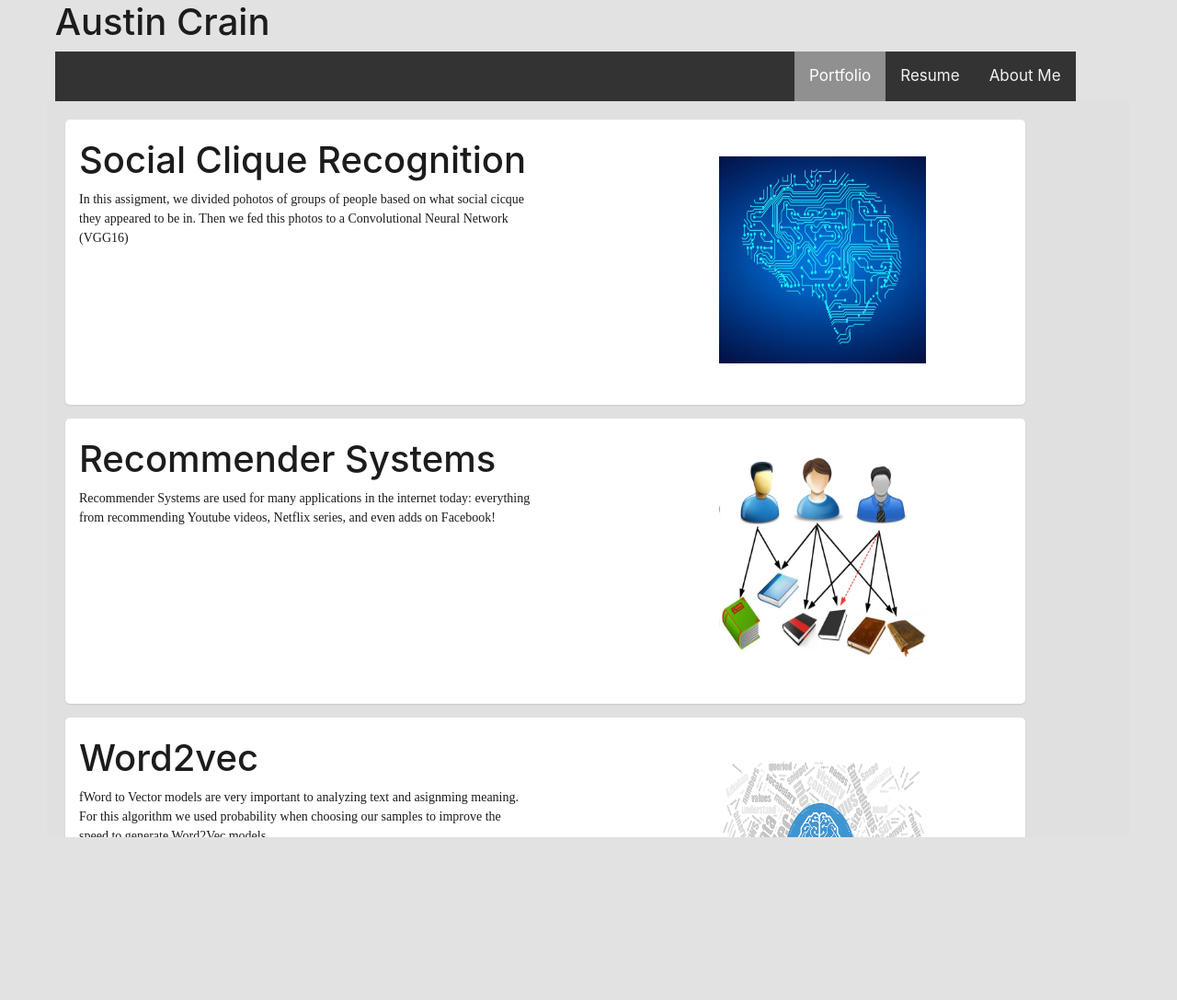
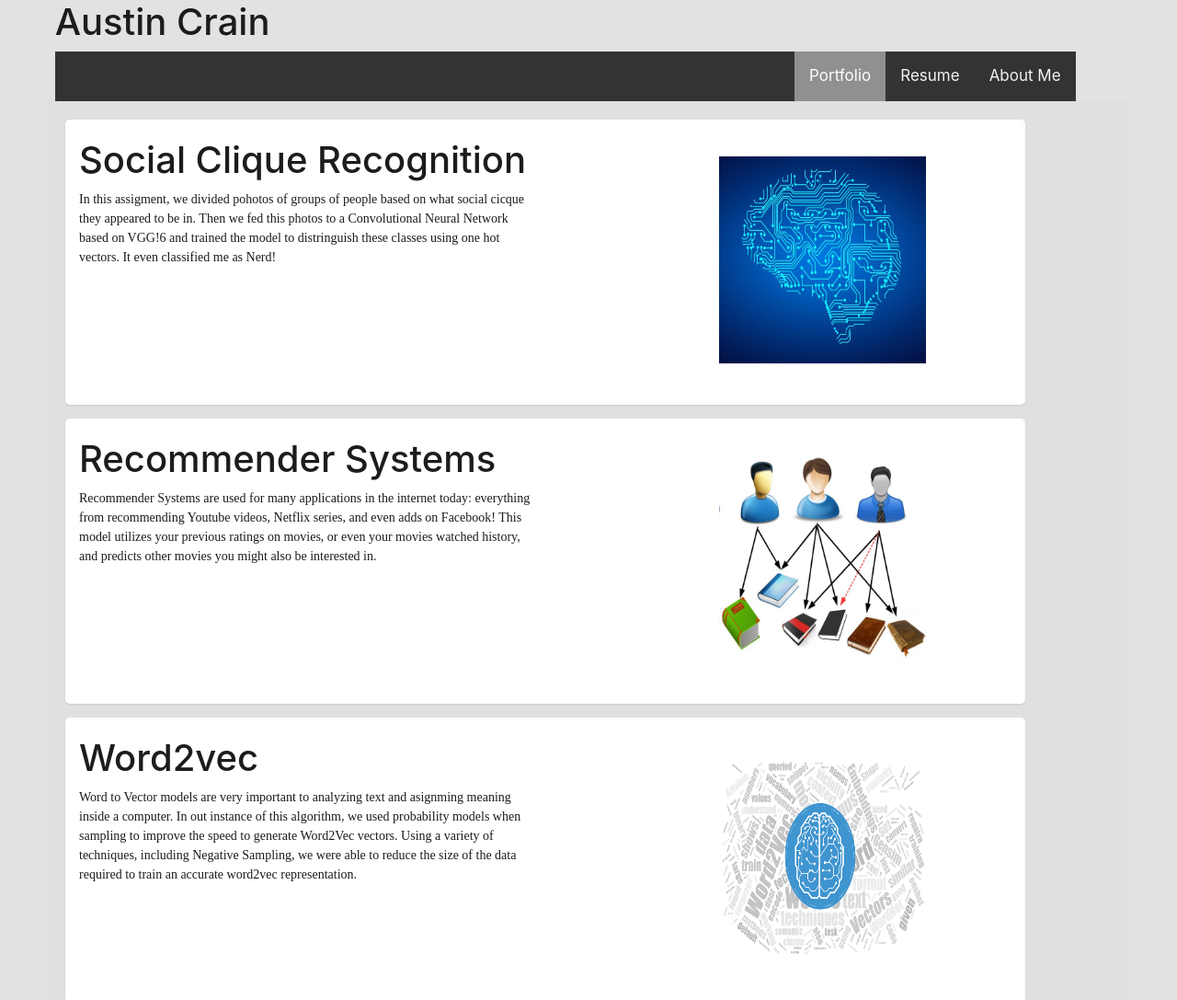
Before and after one commit to acrain459/portfolio, a plain HTML site: page index.html in a window 1280 px wide. Shown: the top 1087 px of the page at 92% size. Before the commit the page ends 910 px from the top, so only its background shows below. Drawn offline with nearby package versions, Linux system fonts and the light colour scheme.

Commit message:
Updated Project Summaries

```diff
--- a/index.html
+++ b/index.html
@@ -35,32 +35,11 @@
 <!-- data-spy="scroll" data-target=".navbar" data-offset="0">-->
 	<div id="demo" class="carousel <!--slide-->" <!--data-ride="carousel"-->
 
-		<!-- Indicators -->
-			<!--<ul class="carousel-indicators">
-				<li data-target="#demo" data-slide-to="0" class="active"></li>
-				<li data-target="#demo" data-slide-to="1"></li>
-				<li data-target="#demo" data-slide-to="2"></li>
-			</ul>
 
 		<!-- The slideshow -->
 		<div class="carousel-inner">
 			<div class="carousel-item active">
-				<!--<a href="project5.html" style="">
-					<div class="zoom" onmouseover="imageShadow()" onmouseout="imageNone()" style="border-radius: 25px;">
-						<!-- vertically alligns words and pictures -->
-						<!--<div id="section1">
-						  <h2>Section 1</h2>
-						  <p>Try to scroll this page and look at the navigation bar while scrolling!</p>
-						</div>
-				   </div>
-				</a>-->
 				<article>
-					<!--<img src="header-image2.png" id="picture2" onmouseover="imageShadow()" onmouseout="imageNone()" style="border-radius: 25px;">
-					<div class="row">
-						<div class="vertical-align">
-							<p> hello</p>
-						</div>
-					</div>-->
 					<!-- https://getbootstrap.com/docs/4.0/layout/grid/
 					     https://www.w3schools.com/css/css_boxmodel.asp
 						 -->
@@ -70,7 +49,7 @@
 							<div class="row justify-content-md-center">
 								<div class="col-md-6">
 									<h1>Social Clique Recognition</h1>
-									<p> In this assigment, we divided pohotos of groups of people based on what social cicque they appeared to be in.  Then we fed this photos to a Convolutional Neural Network (VGG16)</p>
+									<p> In this assigment, we divided pohotos of groups of people based on what social cicque they appeared to be in.  Then we fed this photos to a Convolutional Neural Network based on VGG!6 and trained the model to distringuish these classes using one hot vectors.  It even classified me as Nerd!</p>
 								</div>
 								<div class="col-lg-2">
 
@@ -96,7 +75,7 @@
 							<div class="row justify-content-md-center">
 								<div class="col-md-6">
 									<h1>Recommender Systems</h1>
-									<p> Recommender Systems are used for many applications in the internet today: everything from recommending Youtube videos, Netflix series, and even adds on Facebook! </p>
+									<p> Recommender Systems are used for many applications in the internet today: everything from recommending Youtube videos, Netflix series, and even adds on Facebook! This model utilizes your previous ratings on movies, or even your movies watched history, and predicts other movies you might also be interested in.  </p>
 								</div>
 								<div class="col-lg-2">
 
@@ -122,7 +101,7 @@
 							<div class="row justify-content-md-center">
 								<div class="col-md-6">
 									<h1>Word2vec</h1>
-									<p> fWord to Vector models are very important to analyzing text and asignming meaning.  For this algorithm we used probability when choosing our samples to improve the speed to generate Word2Vec models.   </p>
+									<p> Word to Vector models are very important to analyzing text and asignming meaning inside a computer.  In out instance of this algorithm, we used probability models when sampling to improve the speed to generate Word2Vec vectors.  Using a variety of techniques, including Negative Sampling, we were able to reduce the size of the data required to train an accurate word2vec representation.   </p>
 								</div>
 								<div class="col-lg-2">
 
@@ -136,14 +115,8 @@
 								</div>
 							</div>
 						</div>
-						<div class="container">
-
-						</div>
 					</div>
 				</article>
-				<!--<article>
-					<img src="header-image3.png" id="picture3" onmouseover="imageShadow()" onmouseout="imageNone()" style="border-radius: 25px;">
-				</article> <!-- need to use two separate sets of functions, can yuo be more elegant?  -->
 			</div>
 			<div class="carousel-item" id="resume">
 
@@ -181,79 +154,21 @@
 							<img src="portfolio/img/pennstate.jpg" alt="Nature" style="width:90%">
 							<h3>Adventure</h3>
 							<p>WE ARE... PENN STATE!</br>
-							   I went to Penn State University for Electrical Engineering.  </p>
+							   I went to Penn State University for Electrical Engineering.  The football games were great, but the school also shaped me as an engineer early on.  Many of my professors worked at Bell Laboratories when Unix and C were first invented.  They offered me a unique perspective at systems programming.  </p>
 						</div>
 						<div class="content">
 							<img src="portfolio/img/floating.jpg" alt="Mountains" style="width:90%">
 							<h3>Creative</h3>
-							<!--<p>"Why should you continue going after your dreams?  To see the look on the faces of the people who said you couldn't" ~ Karis Crain</p>
-						--></div>
+							<p>"Why should you continue going after your dreams?  To see the look on the faces of the people who said you couldn't" ~ Karis Crain<br/> <br/>
+							    </p>
+						</div>
 					</div>
 				</div>
 
-				<!--<div class="content">
-				  <img src="bear.jpg" alt="Bear" style="width:100%">
-				  <h3>Some Other Work</h3>
-				  <p>Lorem ipsum..</p>
-				</div>
-
-				<a href="https://www.w3schools.com/howto/howto_css_portfolio_gallery.asp">
-					<img src="portfolio/img/ny.jpg" alt="New York">
-				</a>-->
 			</div>
 		</div>
-		<!-- https://fontawesome.com/v4.7.0/icons/  for facebook, linked in, and google -->
-
-	  <!-- Left and right controls -
-		<a class="carousel-control-prev" href="#demo" data-slide="prev">
-			<span class="carousel-control-prev-icon"></span>
-		</a>
-
-		<a class="carousel-control-next" href="#demo" data-slide="next">
-			<span class="carousel-control-next-icon"></span>
-		</a>-->
-
 	</div>
 
-	<!-- <div class="carousel-item">
-          <section class="content-section-b">
-            <div class="modal-dialog">
-              <div class="row">
-                <div class="modal-dialogtwo resumeaboutpad">
-                  <!-- RESUME PICTURE  -->
-    <!--              <img class="img-fluid" src="portfolio/img/Tony's_Resume.jpg" style="max-width: 75%; display:block; margin:auto;">
-                </div>
-              </div>
-            </div>
-
-            <!-- DOWNLOAD BUTTON  -->
-    <!--        <div class="row">
-              <div class="col-lg-12 text-center">
-                <li class="sliding-middle-out">
-                  <a href="portfolio/img/resume.pdf" download="Tony's Resume.pdf">Download</a>
-                </li>
-              </div>
-            </div>
-          </section>
-
-          <!--  ///////////////////  FOOTER/CONTACT  ///////////////////  -->
-    <!--      <aside class="banner ">
-            <div class="row ">
-              <div class="col-lg-12 text-center">
-                <a href="mailto:tonychan96@gmail.com" target="_blank" class="btn-social btn-lg"><i class="fa fa-envelope"></i></a>
-                <a href="https://www.linkedin.com/in/tony-chan-206086115/" target="_blank" class="btn-social btn-lg"><i class="fa fa-linkedin"></i></a>
-                <a href="https://github.com/GMTChan" target="_blank" class="btn-social btn-lg"><i class="fa fa-github"></i></a>
-              </div>
-            </div>
-            <div class="row ">
-              <div class="col-lg-12 text-center">
-				<p class="lead copyright">© 2018 Austin Chan</p>
-              </div>
-            </div>
-          </aside>
-        </div>
-		-->
-	<!-- <script src="vendor/popper/popper.min.js "></script> -->
 	<script>
 		$('.carousel').carousel({
 			interval: false
--- a/portfolio/css/style.css
+++ b/portfolio/css/style.css
@@ -3,7 +3,7 @@
  */
 body, html {
   width: 98%;
-  height: 98%;
+  height: 100%;
 }
 
 body {
@@ -126,7 +126,7 @@ body {
 article {
 	width:1200px;
 	margin:0 auto;
-	height:800px;
+	height:1000px;
 	padding:20px;
 	background-color: #E0E0E0;
 }
```
